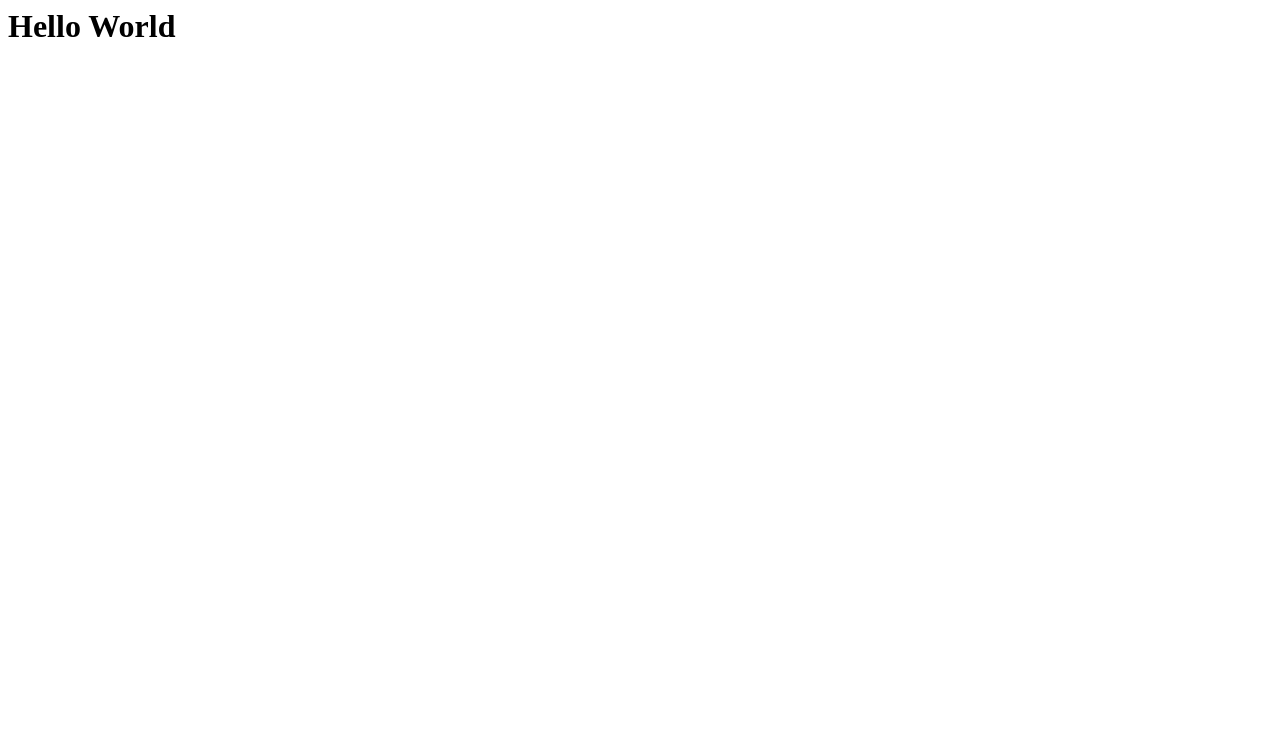
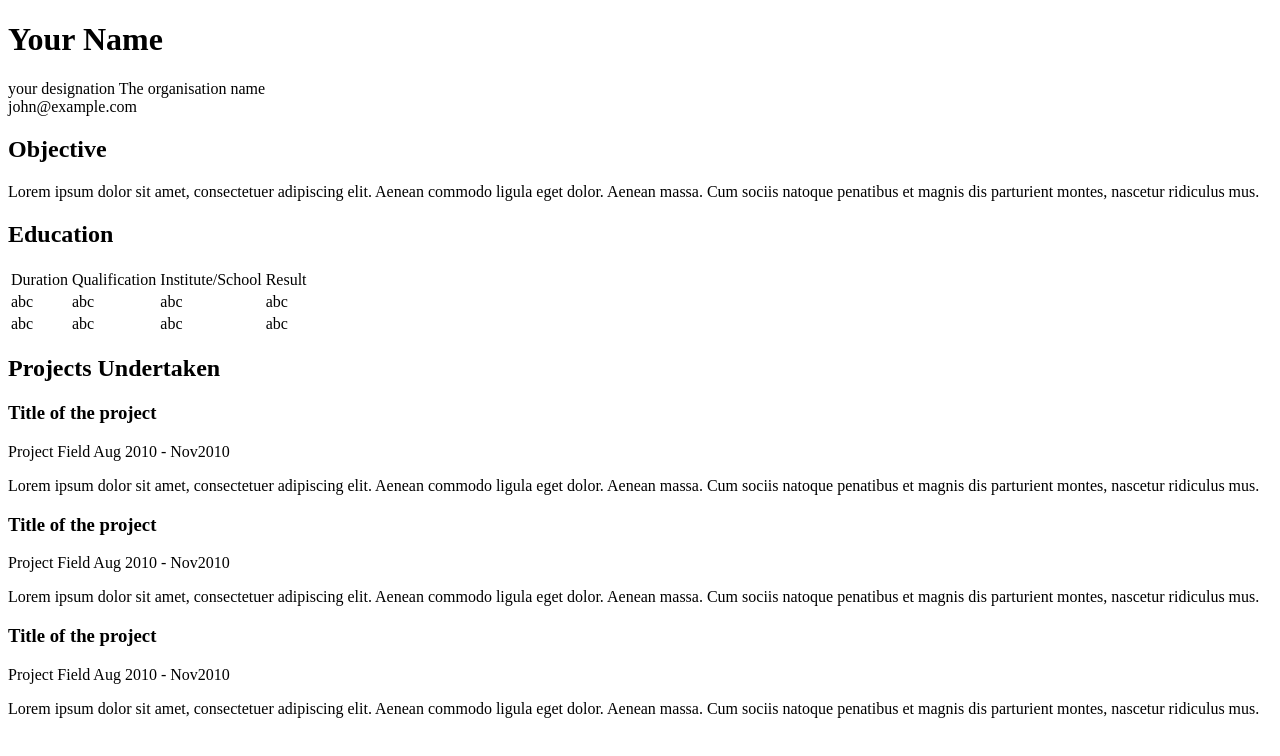
Before and after one commit to mohandassm/My_Web_Page, a plain HTML site: page index.html in a window 1280 px wide. Drawn offline with Linux system fonts and the light colour scheme.

Commit message:
resume
resume added

```diff
--- a/index.html
+++ b/index.html
@@ -1 +1,154 @@
-<h1> Hello World </h1>
+<!DOCTYPE HTML>
+<html lang="en-US">
+<head>
+	<meta charset="UTF-8">
+	<title></title>
+
+	<link rel="stylesheet" href="style.css" />
+</head>
+<body>
+	<div class="container">
+	<header>
+		<h1 id="name">Your Name</h1>
+
+		<div id="designation">
+
+			<span class="title">your designation</span>
+			<span class="organization">The organisation name</span>
+
+		</div>
+
+		<div class="contact">
+			<div class="email">john@example.com</div>
+		</div>
+
+	</header>
+
+	<div class="content" role=main>
+
+		<section id="objective">
+			<h2 class="title">Objective</h2>
+			<div class="description">
+				<p>
+					Lorem ipsum dolor sit amet, consectetuer adipiscing elit. Aenean commodo ligula eget dolor. Aenean massa. Cum sociis natoque penatibus et magnis dis parturient montes, nascetur ridiculus mus.
+				</p>
+			</div> <!-- end description -->
+		</section>
+
+
+		<section id="Education">
+			<h2 class="title">Education</h2>
+			<div class="description">
+
+				<table>
+					<thead>
+						<td>Duration</td>
+						<td>Qualification</td>
+						<td>Institute/School</td>
+						<td>Result</td>
+					</thead>
+
+					<!-- edit this/ row-wise-->
+					<tr>
+						<td>abc</td>
+						<td>abc</td>
+						<td>abc</td>
+						<td>abc</td>
+					</tr>
+
+					<tr> <!-- row2 -->
+						<td>abc</td>
+						<td>abc</td>
+						<td>abc</td>
+						<td>abc</td>
+					</tr>
+
+				</table>
+
+
+			</div> <!-- end description -->
+		</section>
+
+		<section id="projects">
+			<h2 class="title">Projects Undertaken</h2>
+			<div class="description">
+
+				<!-- Project 1 -->
+				<section class="project">
+					<h3 class="title">Title of the project</h3>
+					<div class="meta">
+						<span class="field">Project Field</span> <span class="date">Aug 2010 - Nov2010</span>
+					</div>
+					<p class="description"> Lorem ipsum dolor sit amet, consectetuer adipiscing elit. Aenean commodo ligula eget dolor. Aenean massa. Cum sociis natoque penatibus et magnis dis parturient montes, nascetur ridiculus mus. </p>
+				</section> <!-- end project description -->
+
+				<!-- project 2 -->
+				<section class="project">
+					<h3 class="title">Title of the project</h3>
+					<div class="meta">
+						<span class="field">Project Field</span> <span class="date">Aug 2010 - Nov2010</span>
+					</div>
+					<p class="description">Lorem ipsum dolor sit amet, consectetuer adipiscing elit. Aenean commodo ligula eget dolor. Aenean massa. Cum sociis natoque penatibus et magnis dis parturient montes, nascetur ridiculus mus. </p>
+				</section> <!-- end project description -->
+
+
+				<!-- project 3 -->
+				<section class="project">
+					<h3 class="title">Title of the project</h3>
+					<div class="meta">
+						<span class="field">Project Field</span> <span class="date">Aug 2010 - Nov2010</span>
+					</div>
+					<p class="description">Lorem ipsum dolor sit amet, consectetuer adipiscing elit. Aenean commodo ligula eget dolor. Aenean massa. Cum sociis natoque penatibus et magnis dis parturient montes, nascetur ridiculus mus. </p>
+				</section> <!-- end project description -->
+
+				</div> <!-- end description -->
+		</section>
+
+
+		<!-- Training/ seminars -->
+
+
+
+		<!-- Scholistics Achievements -->
+
+
+
+		<!-- Technical Skills -->
+
+
+		<!-- Extra-Curricular Activities -->
+
+
+		<!-- Personal Informations -->
+
+
+		<!-- References -->
+
+
+
+		<!-- Declarations -->
+
+
+		<!-- signatory -->
+
+
+
+
+	</div> <!-- end main content -->
+
+
+
+
+
+
+
+
+
+
+
+
+
+	</div> <!-- end container -->
+
+</body>
+</html>
```
